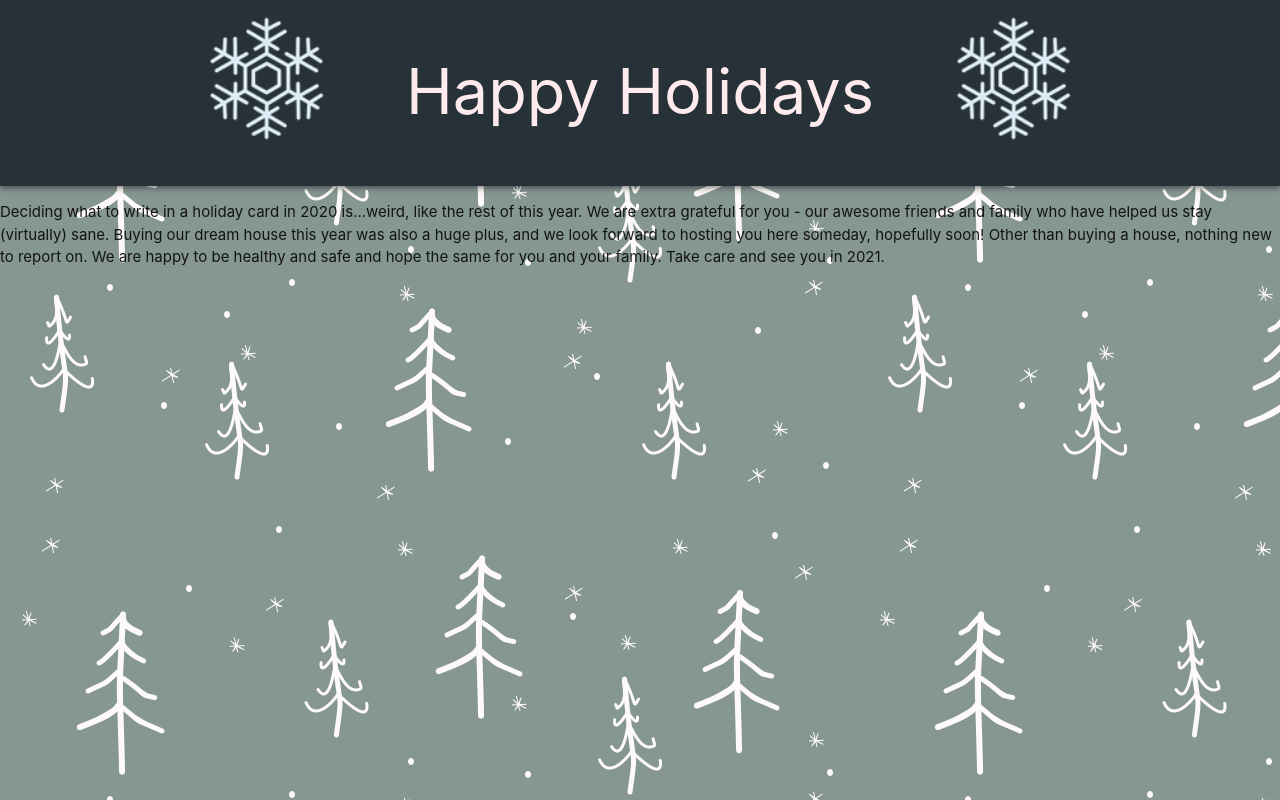
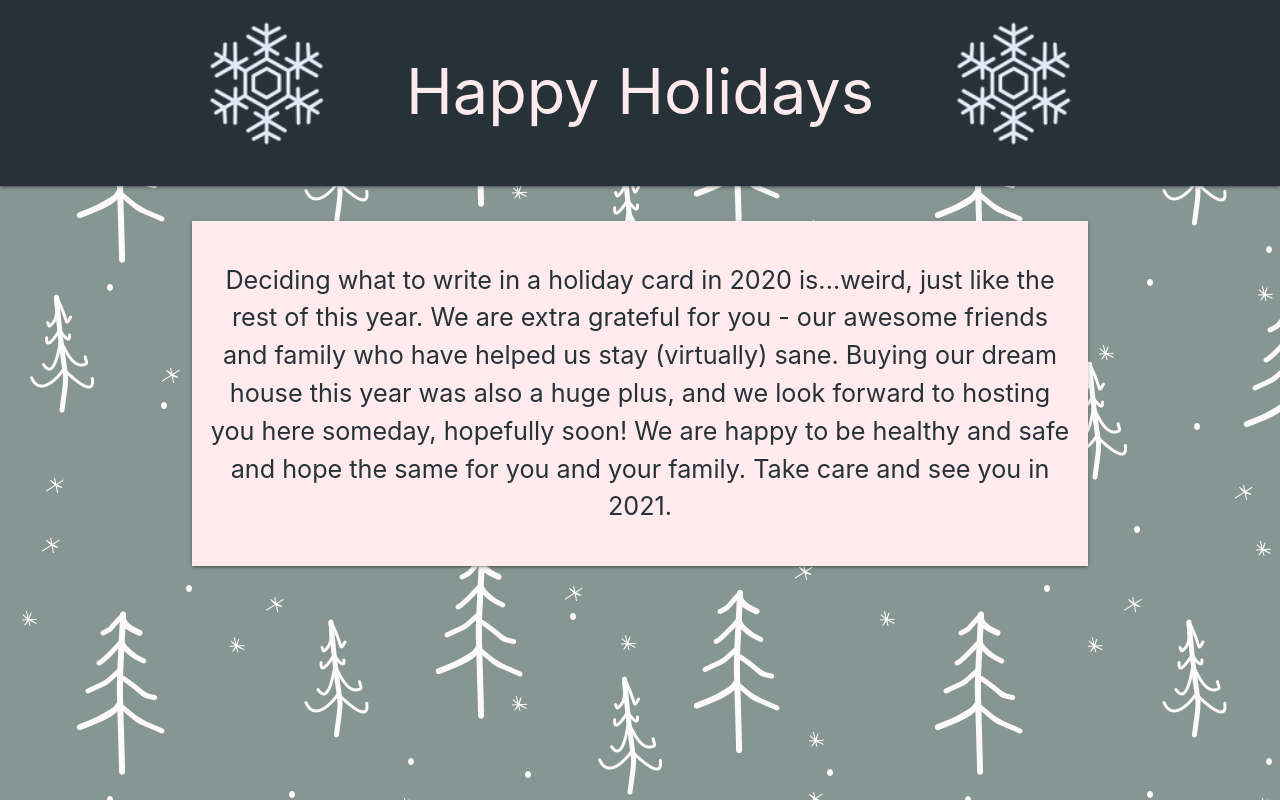
Before and after one commit to hooliaah/Christmas-2020, a plain HTML site: page index.html in a window 1280 px wide. Drawn offline with nearby package versions, Linux system fonts and the light colour scheme.

Commit message:
fix alignment. fix greeting text.

```diff
--- a/css/style.css
+++ b/css/style.css
@@ -1,3 +1,9 @@
 body {
   background: url("../images/holiday-background.png");
 }
+
+#greeting-text {
+  padding: 15px;
+  margin-top: 20px;
+  margin-bottom: 20px;
+}
--- a/index.html
+++ b/index.html
@@ -14,26 +14,31 @@
     <link rel="stylesheet" href="./css/style.css" />
   </head>
   <body>
-    <div class="blue-grey darken-4 z-depth-2 section">
+    <div class="blue-grey darken-4 z-depth-1 section">
       <div class="container center">
-        <div class="row">
+        <div class="row valign-wrapper">
           <img src="./images/snowflake_2020.png" class="col s2" />
-          <h1 class="red-text text-lighten-5 .center-align col s8">
+          <h1 class="red-text text-lighten-5 center-align col s8">
             Happy Holidays
           </h1>
           <img src="./images/snowflake_2020.png" class="col s2" />
         </div>
       </div>
     </div>
-    <p>
-      Deciding what to write in a holiday card in 2020 is...weird, like the rest
-      of this year. We are extra grateful for you - our awesome friends and
-      family who have helped us stay (virtually) sane. Buying our dream house
-      this year was also a huge plus, and we look forward to hosting you here
-      someday, hopefully soon! Other than buying a house, nothing new to report
-      on. We are happy to be healthy and safe and hope the same for you and your
-      family. Take care and see you in 2021.
-    </p>
+
+    <div class="section">
+      <div class="container z-depth-1 red lighten-5" id="greeting-text">
+        <p class="flow-text blue-grey-text text-darken-4 center-align">
+          Deciding what to write in a holiday card in 2020 is...weird, just like
+          the rest of this year. We are extra grateful for you - our awesome
+          friends and family who have helped us stay (virtually) sane. Buying
+          our dream house this year was also a huge plus, and we look forward to
+          hosting you here someday, hopefully soon! We are happy to be healthy
+          and safe and hope the same for you and your family. Take care and see
+          you in 2021.
+        </p>
+      </div>
+    </div>
     <script src="" async defer></script>
   </body>
 </html>
```
